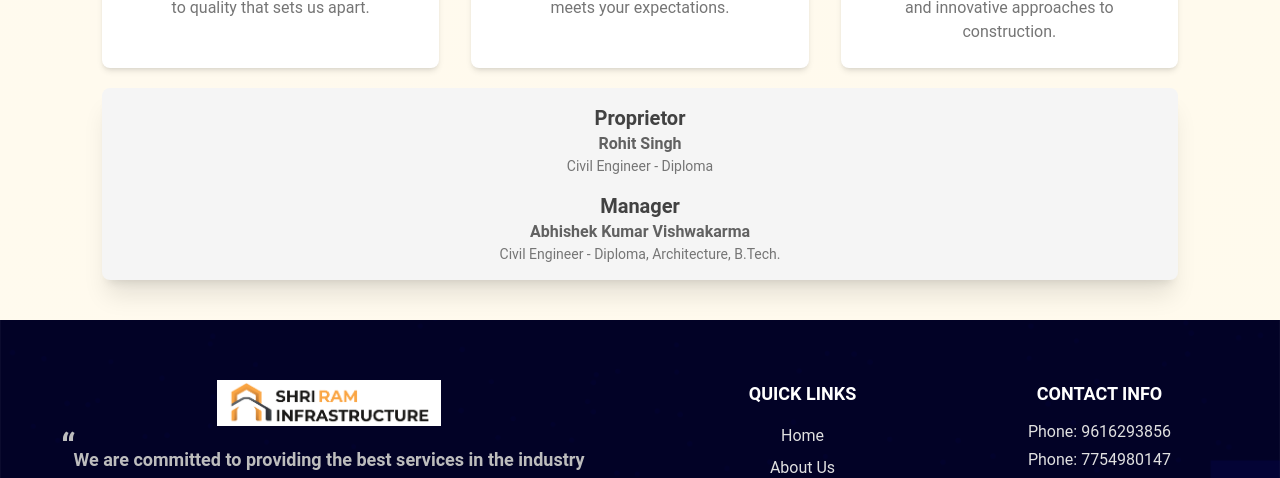
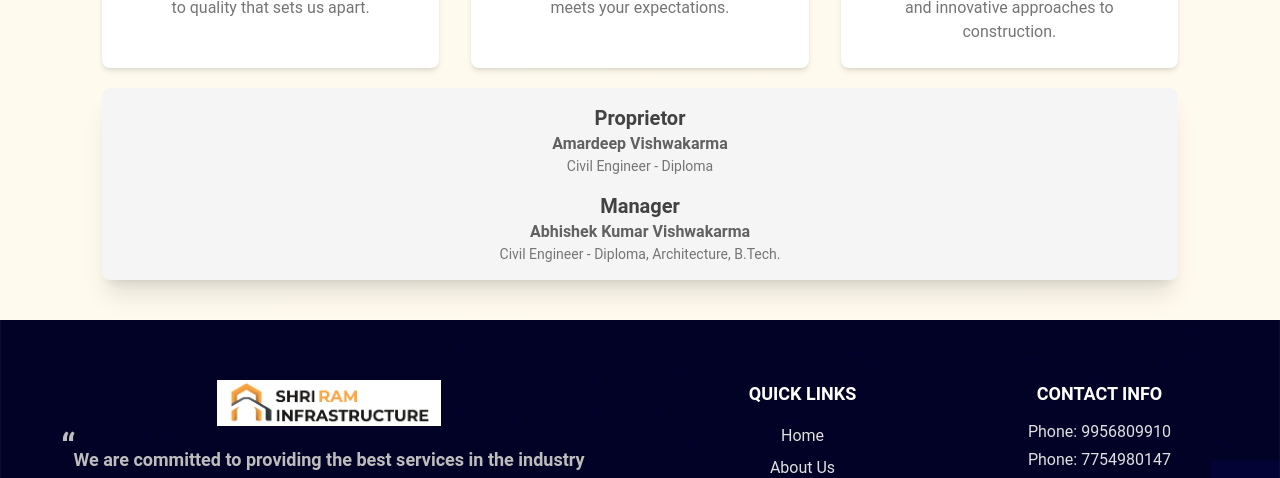
Before and after one commit to Amitv83/SRInfrastructureWebsite, a React (Vite) app: page /About in a window 1280 px wide. Shown: the part 860-1338 px from the top of the page. Built offline with nearby package versions, Linux system fonts and the light colour scheme.

Commit message:
contact detail update

```diff
--- a/src/components/Footer.jsx
+++ b/src/components/Footer.jsx
@@ -70,9 +70,9 @@ const Footer = () => {
                 <ul className="space-y-1">
                 <li>
                   <a
-                    href="tel:+919616293856"
+                    href="tel:+919956809910"
                     className="text-gray-400 hover:text-white"
-                    >Phone: 9616293856</a>
+                    >Phone: 9956809910</a>
                 </li>
                 <li>
                   <a
--- a/src/pages/AboutUs.jsx
+++ b/src/pages/AboutUs.jsx
@@ -58,7 +58,7 @@ const AboutPage = () => {
             {/* <!-- Proprietor's Details --> */}
             <div className="mb-4">
                 <h2 className="text-xl font-bold text-gray-800">Proprietor</h2>
-                <p className="text-gray-700 font-semibold">Rohit Singh</p>
+                <p className="text-gray-700 font-semibold">Amardeep Vishwakarma</p>
                 <p className="text-sm text-gray-600">Civil Engineer - Diploma</p>
             </div>
 
--- a/src/pages/ContactUs.jsx
+++ b/src/pages/ContactUs.jsx
@@ -31,7 +31,7 @@ const ContactPage = () => {
           <div class="contact-info">
             <h3>Make A Call</h3>
             <p>
-              <a href="tel:+919616293856">+91 9616293856</a>
+              <a href="tel:+919956809910">+91 9956809910</a>
             </p>
             <p>
               <a href="tel:+917754980147">+91 7754980147</a>
```
